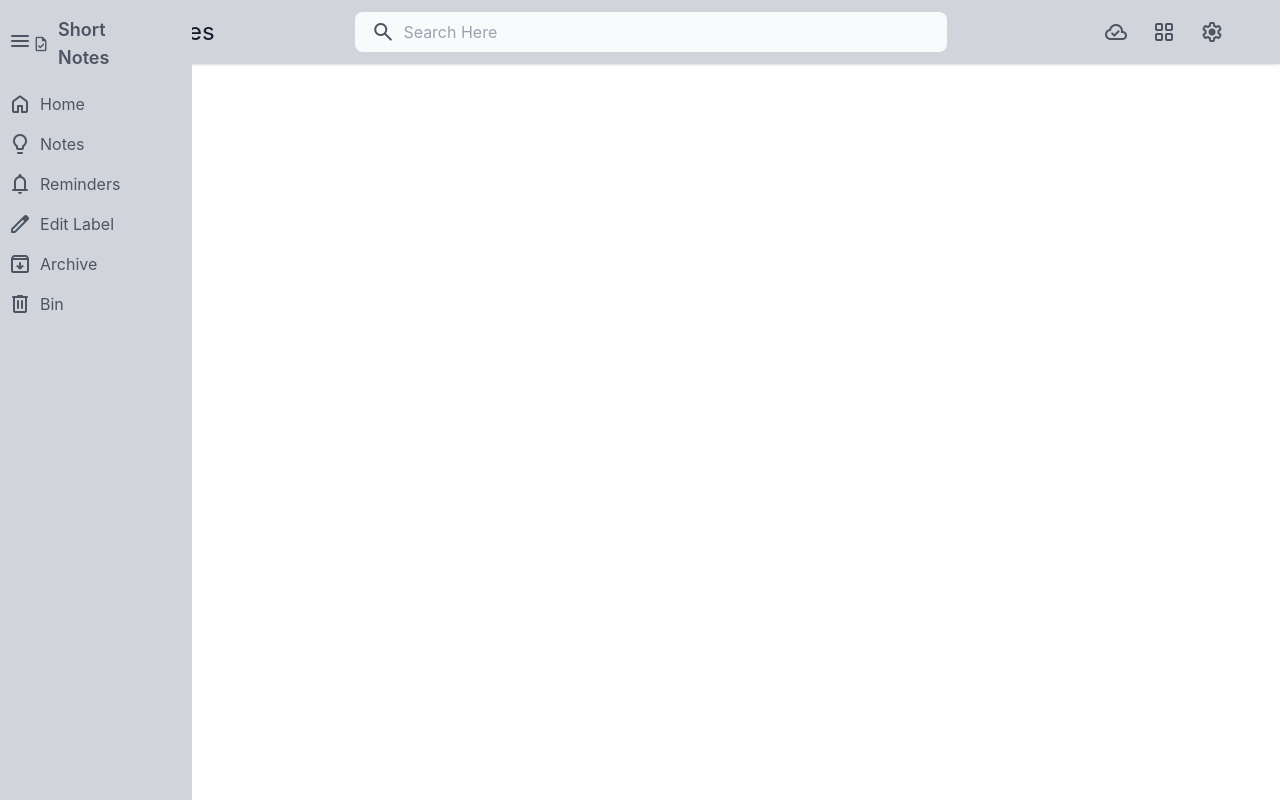
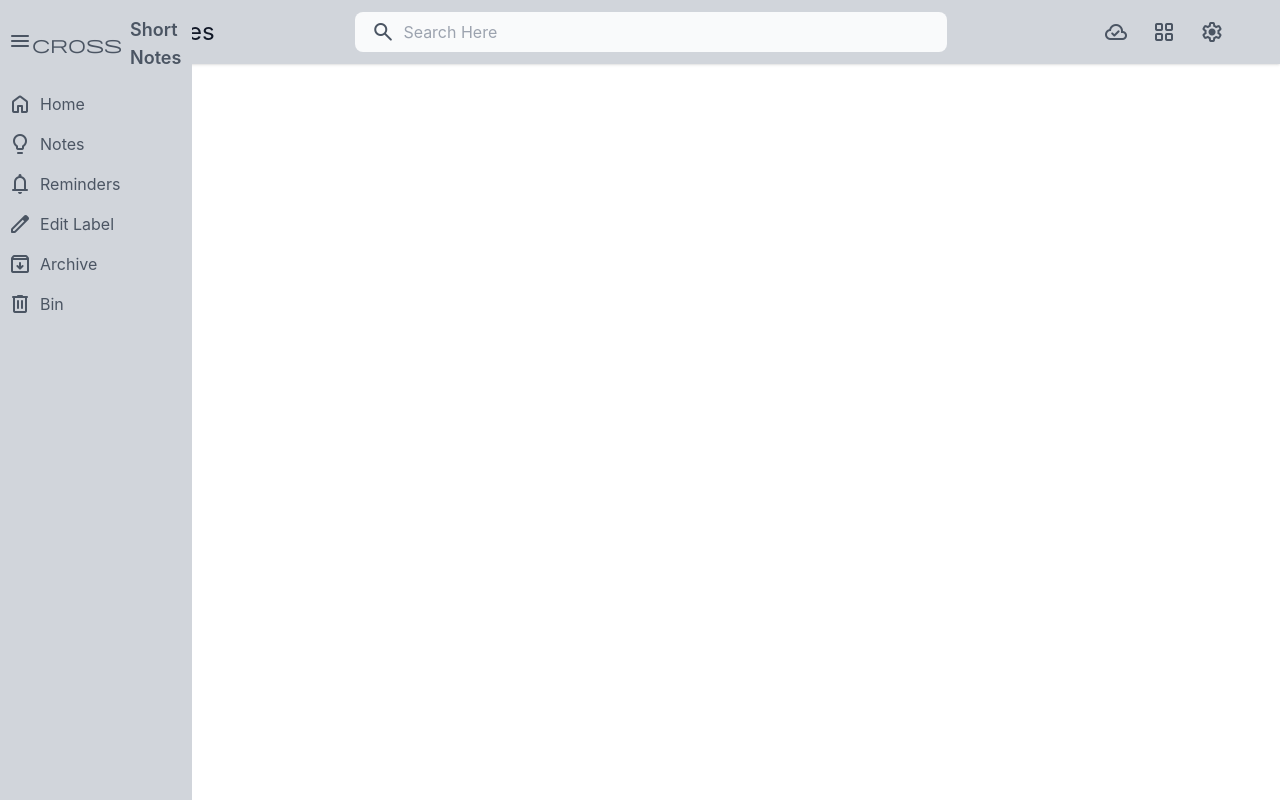
Before and after one commit to Appdeveloper1819/todo, a React (Create React App) app: page / in a window 1280 px wide. Both pictures are taken after a click on the button "menu". Built offline with nearby package versions, Linux system fonts and the light colour scheme.

Commit message:
update the code

```diff
--- a/src/components/sidebar.jsx
+++ b/src/components/sidebar.jsx
@@ -90,7 +90,7 @@ const Sidebar = ({ showSearch }) => {
           </button>
           {isSidebarOpen && (
             <div className="flex items-center space-x-2 mr-6">
-              <i className="material-symbols-rounded text-lg">task</i>
+              <i className="material-symbols-rounded text-lg">cross</i>
               <span className="text-lg font-semibold">Short Notes</span>
             </div>
           )}
```
